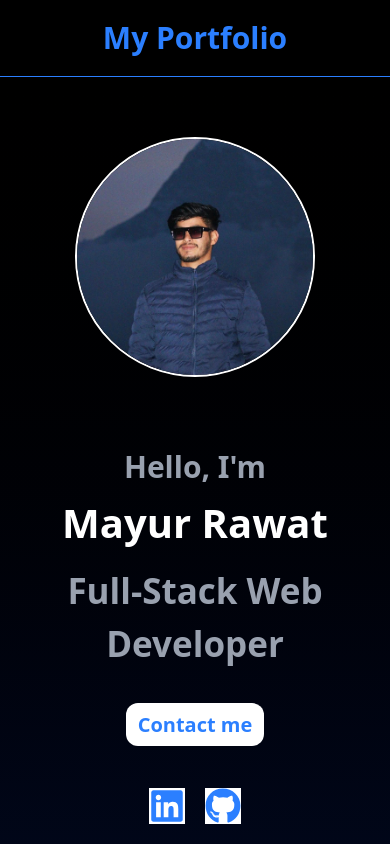
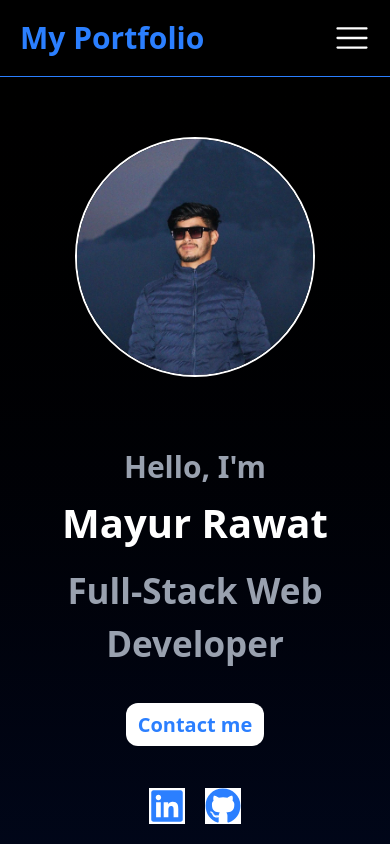
Before and after one commit to fozirawat6869/Portfolio-Website, a React (Vite) app in the folder frontend/: page / in a window 390 px wide. Shown: the top 844 px of the page. Built offline with nearby package versions, Linux system fonts and the light colour scheme.

Commit message:
add humberger menu icon and make this nav responsive

```diff
--- a/frontend/src/components/About.jsx
+++ b/frontend/src/components/About.jsx
@@ -13,6 +13,8 @@ function About() {
         <div className='lg:mt-18 mt-8 flex gap-10 justify-center items-center flex-wrap px-10 '>
 
             <div className=' lg-h-[150px]  lg-w-[300px]  lg:w-[400px]  lg:h-[230px] bg-white text-black flex flex-col  items-center rounded-xl p-8 border-black border-1'>
+
+
               <img src={education} alt="" className='block w-[40px] ' />
               <h1 className='text-2xl font-bold mt-2 '>Education</h1>
               <h1 className='text-lg mt-2'>BCA (Bachelors of Computer Science)</h1>
@@ -20,6 +22,8 @@ function About() {
             </div>
 
             <div className='w-[400px] h-[230px] bg-white text-black flex flex-col  items-center rounded-xl p-8'>
+
+
               <img src={experience} alt="" className='block w-[40px]' />
               <h1 className='text-2xl font-bold mt-2'>Experience</h1>
               <h1 className='text-lg mt-2'>1+ years</h1>
--- a/frontend/src/components/Nav.jsx
+++ b/frontend/src/components/Nav.jsx
@@ -1,21 +1,193 @@
-import React from 'react'
+// import React from 'react'
+
+// function Nav() {
+//   return (
+//     <>
+//      <nav className='flex sm:justify-center justify-center lg:justify-between px-5 lg:px-40 items-center  flex-wrap sticky top-0  w-full bg-black z-1 border-b-1 border-blue-500 '>
+//         <h1 className=' py-5 font-bold text-3xl  text-blue-500'>My Portfolio </h1>
+//         <ul className='lg:flex gap-12 flex-wrap justify-center hidden  py-3 text-xl   '>
+//           <a href='#home' className=' px-6 py-2 rounded-xl cursor-pointer text-white hover:bg-blue-500 hover:scale-105 transition-all duration-300  '>Home</a>
+//           <a href='#about' className=' px-6 py-2 rounded-xl cursor-pointer text-white hover:bg-blue-500 hover:scale-105 transition-all duration-300'>About</a>
+//           <a href='#skills'  className=' px-6 py-2 rounded-xl cursor-pointer text-white hover:bg-blue-500 hover:scale-105 transition-all duration-300'>Skills</a>
+//           <a href='#project' className=' px-6 py-2 rounded-xl cursor-pointer text-white hover:bg-blue-500 hover:scale-105 transition-all duration-300'>Project</a>
+//           <a href='#contact' className=' px-6 py-2 rounded-xl cursor-pointer text-white hover:bg-blue-500 hover:scale-105 transition-all duration-300'>Contact</a>
+//         </ul>
+//      </nav>
+
+//     </>
+//   )
+// }
+
+// export default Nav
+
+// import React, { useState } from 'react'
+
+// function Nav() {
+
+//   const [open, setOpen] = useState(false);
+
+//   return (
+//     <>
+//      <nav className='flex sm:justify-center justify-between lg:justify-between px-5 lg:px-40 items-center flex-wrap sticky top-0 w-full bg-black z-1 border-b-1 border-blue-500'>
+
+//         <h1 className='py-5 font-bold text-3xl text-blue-500'>My Portfolio</h1>
+
+//         {/* Hamburger for mobile */}
+//         <div
+//           className="lg:hidden flex flex-col gap-1 cursor-pointer"
+//           onClick={() => setOpen(!open)}
+//         >
+//           <div className="w-7 h-1 bg-white"></div>
+//           <div className="w-7 h-1 bg-white"></div>
+//           <div className="w-7 h-1 bg-white"></div>
+//         </div>
+
+//         {/* Desktop Menu */}
+//         <ul className='lg:flex gap-12 flex-wrap justify-center hidden py-3 text-xl'>
+//           <a href='#home' className='px-6 py-2 rounded-xl text-white hover:bg-blue-500'>Home</a>
+//           <a href='#about' className='px-6 py-2 rounded-xl text-white hover:bg-blue-500'>About</a>
+//           <a href='#skills' className='px-6 py-2 rounded-xl text-white hover:bg-blue-500'>Skills</a>
+//           <a href='#project' className='px-6 py-2 rounded-xl text-white hover:bg-blue-500'>Project</a>
+//           <a href='#contact' className='px-6 py-2 rounded-xl text-white hover:bg-blue-500'>Contact</a>
+//         </ul>
+
+//      </nav>
+
+//      {/* Mobile Menu */}
+//      {open && (
+//        <ul className='lg:hidden flex flex-col bg-black text-white text-center gap-5 py-5 text-xl border-b border-blue-500'>
+//           <a href='#home' className='hover:text-blue-400'>Home</a>
+//           <a href='#about' className='hover:text-blue-400'>About</a>
+//           <a href='#skills' className='hover:text-blue-400'>Skills</a>
+//           <a href='#project' className='hover:text-blue-400'>Project</a>
+//           <a href='#contact' className='hover:text-blue-400'>Contact</a>
+//        </ul>
+//      )}
+
+//     </>
+//   )
+// }
+
+// export default Nav
+
+
+// import React, { useState } from "react";
+// import { FaBars, FaTimes } from "react-icons/fa";
+
+// function Nav() {
+//   const [open, setOpen] = useState(false);
+
+//   return (
+//     <>
+//       {/* NAVBAR */}
+//       <nav className="flex justify-between items-center px-5 lg:px-40 sticky top-0 w-full bg-black border-b border-blue-500 z-20">
+
+//         {/* LOGO */}
+//         <h1 className="py-5 font-bold text-3xl text-blue-500 whitespace-nowrap">
+//           My Portfolio
+//         </h1>
+
+//         {/* Desktop Menu */}
+//         <ul className="hidden md:flex gap-10 text-xl py-3">
+//           <a href="#home" className="px-6 py-2 rounded-xl text-white hover:bg-blue-500">Home</a>
+//           <a href="#about" className="px-6 py-2 rounded-xl text-white hover:bg-blue-500">About</a>
+//           <a href="#skills" className="px-6 py-2 rounded-xl text-white hover:bg-blue-500">Skills</a>
+//           <a href="#project" className="px-6 py-2 rounded-xl text-white hover:bg-blue-500">Project</a>
+//           <a href="#contact" className="px-6 py-2 rounded-xl text-white hover:bg-blue-500">Contact</a>
+//         </ul>
+
+//         {/* Hamburger Button */}
+//         <button
+//           className="md:hidden text-white text-3xl cursor-pointer"
+//           onClick={() => setOpen(!open)}
+//         >
+//           {open ? <FaTimes /> : <FaBars />}
+//         </button>
+//       </nav>
+
+//       {/* Mobile / Medium Dropdown */}
+//       {open && (
+//         <ul className="md:hidden flex flex-col bg-black text-white text-center gap-6 py-6 text-xl border-b border-blue-500 w-full z-10">
+//           <a href="#home" onClick={() => setOpen(false)} className="hover:text-blue-400">Home</a>
+//           <a href="#about" onClick={() => setOpen(false)} className="hover:text-blue-400">About</a>
+//           <a href="#skills" onClick={() => setOpen(false)} className="hover:text-blue-400">Skills</a>
+//           <a href="#project" onClick={() => setOpen(false)} className="hover:text-blue-400">Project</a>
+//           <a href="#contact" onClick={() => setOpen(false)} className="hover:text-blue-400">Contact</a>
+//         </ul>
+//       )}
+//     </>
+//   );
+// }
+
+// export default Nav;
+
+import React, { useRef, useState } from "react";
+import { RxHamburgerMenu, RxCross2 } from "react-icons/rx";
 
 function Nav() {
+  const [open, setOpen] = useState(false);
+  const [menuTop, setMenuTop] = useState(0);
+  const navRef = useRef(null);
+
+  const toggleMenu = () => {
+    if (!open && navRef.current) {
+      // get bottom position of navbar relative to viewport
+      const rect = navRef.current.getBoundingClientRect();
+      // rect.bottom is pixels from top of viewport; we'll use fixed positioning
+      setMenuTop(Math.ceil(rect.bottom)); // integer px
+    }
+    setOpen(!open);
+  };
+
+  // close helper for links
+  const closeMenu = () => setOpen(false);
+
   return (
     <>
-     <nav className='flex sm:justify-center justify-center lg:justify-between px-5 lg:px-40 items-center  flex-wrap sticky top-0  w-full bg-black z-1 border-b-1 border-blue-500 '>
-        <h1 className=' py-5 font-bold text-3xl  text-blue-500'>My Portfolio </h1>
-        <ul className='lg:flex gap-12 flex-wrap justify-center hidden  py-3 text-xl   '>
-          <a href='#home' className=' px-6 py-2 rounded-xl cursor-pointer text-white hover:bg-blue-500 hover:scale-105 transition-all duration-300  '>Home</a>
-          <a href='#about' className=' px-6 py-2 rounded-xl cursor-pointer text-white hover:bg-blue-500 hover:scale-105 transition-all duration-300'>About</a>
-          <a href='#skills'  className=' px-6 py-2 rounded-xl cursor-pointer text-white hover:bg-blue-500 hover:scale-105 transition-all duration-300'>Skills</a>
-          <a href='#project' className=' px-6 py-2 rounded-xl cursor-pointer text-white hover:bg-blue-500 hover:scale-105 transition-all duration-300'>Project</a>
-          <a href='#contact' className=' px-6 py-2 rounded-xl cursor-pointer text-white hover:bg-blue-500 hover:scale-105 transition-all duration-300'>Contact</a>
+      <nav
+        ref={navRef}
+        className="flex sm:justify-center justify-between lg:justify-between px-5 lg:px-40 items-center flex-wrap sticky top-0 w-full bg-black z-50 border-b border-blue-500"
+      >
+        {/* Title - prevent wrap */}
+        <h1 className="py-5 font-bold text-3xl text-blue-500 whitespace-nowrap">
+          My Portfolio
+        </h1>
+
+        {/* Desktop Menu (unchanged) */}
+        <ul className="lg:flex gap-12 flex-wrap justify-center hidden py-3 text-xl">
+          <a href="#home" className="px-6 py-2 rounded-xl cursor-pointer text-white hover:bg-blue-500 hover:scale-105 transition-all duration-300">Home</a>
+          <a href="#about" className="px-6 py-2 rounded-xl cursor-pointer text-white hover:bg-blue-500 hover:scale-105 transition-all duration-300">About</a>
+          <a href="#skills" className="px-6 py-2 rounded-xl cursor-pointer text-white hover:bg-blue-500 hover:scale-105 transition-all duration-300">Skills</a>
+          <a href="#project" className="px-6 py-2 rounded-xl cursor-pointer text-white hover:bg-blue-500 hover:scale-105 transition-all duration-300">Project</a>
+          <a href="#contact" className="px-6 py-2 rounded-xl cursor-pointer text-white hover:bg-blue-500 hover:scale-105 transition-all duration-300">Contact</a>
         </ul>
-     </nav>
 
+        {/* Mobile Button - sticky within navbar; cursor pointer */}
+        <button
+          onClick={toggleMenu}
+          className="lg:hidden text-white text-4xl cursor-pointer"
+          aria-label={open ? "Close menu" : "Open menu"}
+        >
+          {open ? <RxCross2 /> : <RxHamburgerMenu />}
+        </button>
+      </nav>
+
+      {/* Mobile dropdown: fixed and positioned under navbar */}
+      {open && (
+        <ul
+          // inline style for dynamic top
+          style={{ top: `${menuTop}px`, left: 0 }}
+          className="lg:hidden bg-black w-full flex flex-col items-center  text-xl text-white overflow-hidden transition-all duration-150 fixed z-40"
+        >
+          <a href="#home" onClick={() => { closeMenu(); }} className="w-full text-center py-4 hover:text-blue-500 border-b-2 border-gray-300">Home</a>
+          <a href="#about" onClick={() => { closeMenu(); }} className="w-full text-center py-4 hover:text-blue-500 border-b-2 border-gray-300">About</a>
+          <a href="#skills" onClick={() => { closeMenu(); }} className="w-full text-center py-4 hover:text-blue-500 border-b-2 border-gray-300">Skills</a>
+          <a href="#project" onClick={() => { closeMenu(); }} className="w-full text-center py-4 hover:text-blue-500 border-b-2 border-gray-300">Project</a>
+          <a href="#contact" onClick={() => { closeMenu(); }} className="w-full text-center py-4 hover:text-blue-500 border-b-2 border-gray-300">Contact</a>
+        </ul>
+      )}
     </>
-  )
+  );
 }
 
-export default Nav
+export default Nav;
```
